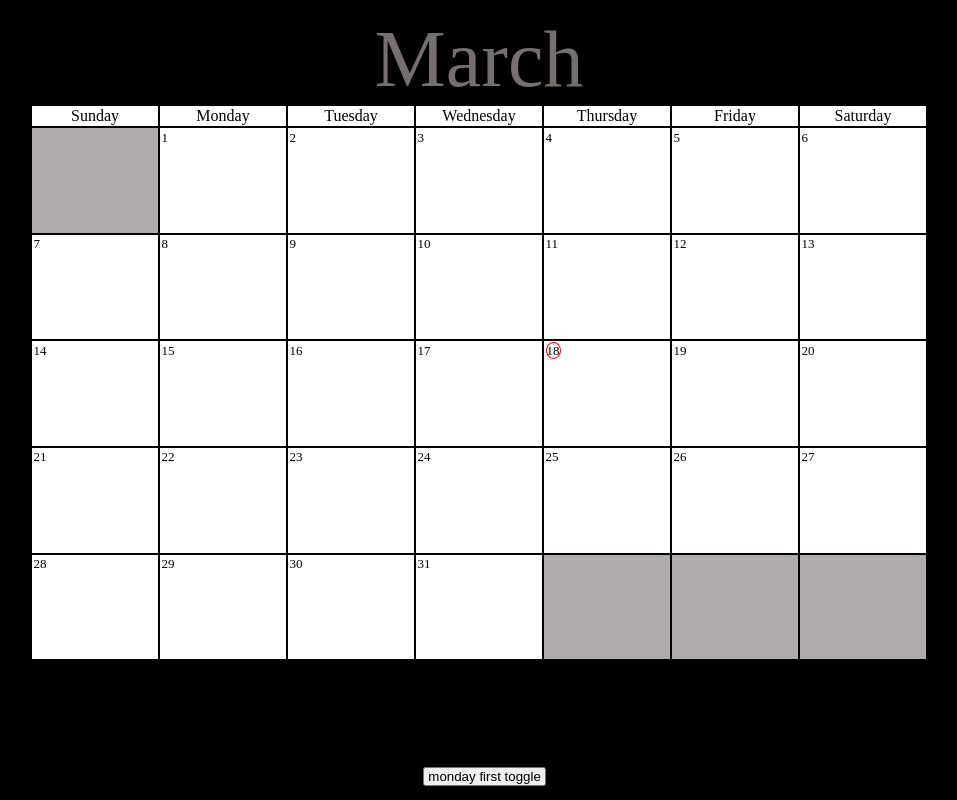
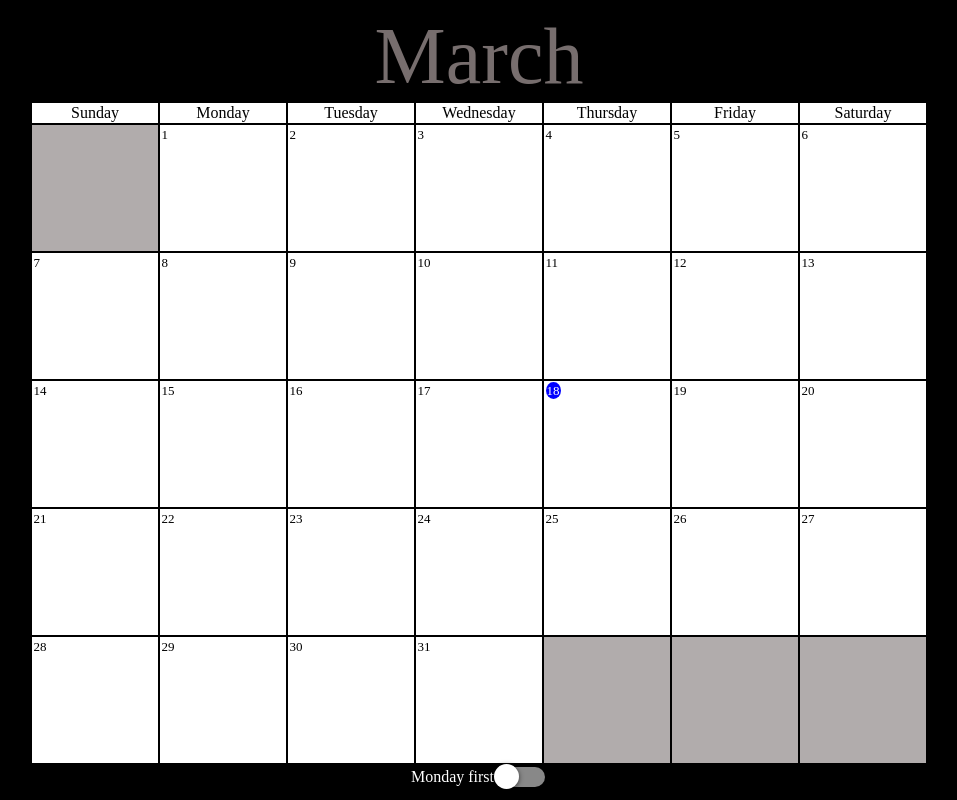
Before and after one commit to jason1985/calendar, a React (Create React App) app: page / in a window 1280 px wide. Shown: the whole page, without its empty margins (161-1118 px from the left). Built offline with nearby package versions, Linux system fonts and the light colour scheme.

Commit message:
added momentjs & refactored functions

```diff
--- a/package.json
+++ b/package.json
@@ -2,20 +2,26 @@
   "name": "calendar-react",
   "version": "0.1.0",
   "private": true,
+  "homepage": "https://jason1985.github.io/jasons-calendar",
   "dependencies": {
     "@testing-library/jest-dom": "^5.11.9",
     "@testing-library/react": "^11.2.5",
     "@testing-library/user-event": "^12.8.3",
+    "gh-pages": "^3.1.0",
+    "moment": "^2.29.1",
     "react": "^17.0.1",
     "react-contextmenu": "^2.14.0",
     "react-dom": "^17.0.1",
     "react-icons": "^4.2.0",
     "react-modal": "^3.12.1",
     "react-scripts": "4.0.3",
+    "react-switch": "^6.0.0",
     "uuid": "^8.3.2",
     "web-vitals": "^1.1.1"
   },
   "scripts": {
+    "predeploy": "npm run build",
+    "deploy": "gh-pages -d build",
     "start": "react-scripts start",
     "build": "react-scripts build",
     "test": "react-scripts test",
--- a/src/App.css
+++ b/src/App.css
@@ -1,17 +1,16 @@
 * {
   box-sizing: border-box;
   margin: 0;
-  padding:0;
+  padding: 0;
 }
 
-#root{
+#root {
   height: 100vh;
   /* background-image: linear-gradient(315deg, #7ee8fa 0%, #80ff72 74%); */
   background-color: black;
   display: flex;
   justify-content: center;
   align-items: center;
-
 }
 .fillerday {
   background-color: #b1acac;
@@ -39,13 +38,13 @@ align-items: center;
 }
 
 .task {
-  margin: .05rem;
-  padding-left: .2rem;
+  margin: 0.05rem;
+  padding-left: 0.2rem;
   font-size: small;
   overflow: hidden;
   text-overflow: ellipsis;
   white-space: nowrap;
-  cursor:default;
+  cursor: default;
   border-radius: 5px;
 }
 
@@ -60,14 +59,25 @@ align-items: center;
   width: 70vw;
   display: grid;
   grid-template-columns: repeat(7, 1fr);
+  grid-template-rows: repeat(5, 1fr);
+}
+
+.extra-row {
   grid-template-rows: repeat(6, 1fr);
 }
-.weekdays{
+
+.monday-switch {
+  display: flex;
+  align-items: center;
+  color: white;
+}
+
+.weekdays {
   width: 70vw;
   display: grid;
   grid-template-columns: repeat(7, 1fr);
   text-align: center;
-  font-size:medium;
+  font-size: medium;
 }
 .weekday {
   overflow: hidden;
@@ -81,13 +91,17 @@ align-items: center;
 }
 
 .today {
-  border: solid red 1.5px;
+  /* border: solid red 1.5px; */
+  color: white;
+  padding: 1px;
+  background-color: blue;
   border-radius: 50%;
 }
 
 .modal {
-  background-color: rgb(41,182,246);
-  box-shadow: rgba(0,0,0,0.19) 0px 10px 30px, rgba(0,0,0,0.23) 0px 6px 10px;
+  background-color: rgb(41, 182, 246);
+  box-shadow: rgba(0, 0, 0, 0.19) 0px 10px 30px,
+    rgba(0, 0, 0, 0.23) 0px 6px 10px;
   border-radius: 4%;
   height: 100px;
   width: 220px;
@@ -111,25 +125,19 @@ p {
 }
 
 input {
-  margin-left: .7rem;
+  margin-left: 0.7rem;
 }
 
-button{
-  padding: 0 .2rem;
-  margin-left: .7rem;
+button {
+  padding: 0 0.2rem;
+  margin-left: 0.7rem;
 }
-
-
-
-
-
-
 
 .react-contextmenu {
   background-color: rgb(143, 140, 140);
   /* background-clip: padding-box; */
-  border: 1px solid rgba(0,0,0,.15);
-  border-radius: .25rem;
+  border: 1px solid rgba(0, 0, 0, 0.15);
+  border-radius: 0.25rem;
   color: #373a3c;
   font-size: small;
   margin: 2px 0 0;
@@ -171,19 +179,19 @@ cursor: pointer;
 .react-contextmenu-item.react-contextmenu-item--disabled,
 .react-contextmenu-item.react-contextmenu-item--disabled:hover {
   background-color: transparent;
-  border-color: rgba(0,0,0,.15);
+  border-color: rgba(0, 0, 0, 0.15);
   color: #878a8c;
 }
 
 .react-contextmenu-item--divider {
-  border-bottom: 1px solid rgba(0,0,0,.15);
+  border-bottom: 1px solid rgba(0, 0, 0, 0.15);
   cursor: inherit;
   margin-bottom: 3px;
   padding: 2px 0;
 }
 .react-contextmenu-item--divider:hover {
   background-color: transparent;
-  border-color: rgba(0,0,0,.15);
+  border-color: rgba(0, 0, 0, 0.15);
 }
 
 .react-contextmenu-item.react-contextmenu-submenu {
@@ -193,8 +201,9 @@ padding: 0;
 .react-contextmenu-item.react-contextmenu-submenu > .react-contextmenu-item {
 }
 
-.react-contextmenu-item.react-contextmenu-submenu > .react-contextmenu-item:after {
-  content: "▶";
+.react-contextmenu-item.react-contextmenu-submenu
+  > .react-contextmenu-item:after {
+  content: '▶';
   display: inline-block;
   position: absolute;
   right: 7px;
@@ -205,7 +214,6 @@ padding: 0;
   display: block;
 }
 
-
 .colorContainer {
   display: flex;
   /* justify-content: space-between; */
@@ -213,13 +221,12 @@ padding: 0;
 }
 
 .circle {
-  margin:  1px;
+  margin: 1px;
   padding: 0;
   height: 14px;
   width: 14px;
   border-radius: 50%;
 }
-
 
 /* .blueCircle {
    background-color: rgb(41,182,246);
--- a/src/App.js
+++ b/src/App.js
@@ -1,7 +1,9 @@
 import './App.css'
 import { useState, useEffect } from 'react'
 import { v4 as uuidv4 } from 'uuid'
+import moment from 'moment'
 import Day from './components/Day'
+import Switch from 'react-switch'
 
 const sundayFirst = [
   'Sunday',
@@ -24,48 +26,23 @@ const mondayFirst = [
 ]
 
 function getCurrentMonth() {
-  const months = [
-    'January',
-    'February',
-    'March',
-    'April',
-    'May',
-    'June',
-    'July',
-    'August',
-    'September',
-    'October',
-    'November',
-    'December',
-  ]
-  let date = new Date()
-  let todaysMonth = new Date(date.getFullYear(), date.getMonth(), 1)
-
-  return months[todaysMonth.getMonth()]
+  return moment().format('MMMM')
 }
 
 //returns total number of days for the current month
 function getNumDaysOfCurrentMonth() {
-  let todaysDate = new Date()
-  let totalDays = new Date(
-    todaysDate.getFullYear(),
-    todaysDate.getMonth() + 1,
-    0
-  )
-  return totalDays.getDate()
+  console.log('num of days this month:')
+  console.log(moment().endOf('month').format('D'))
+  return parseInt(moment().endOf('month').format('D'))
 }
 
 function getTodaysDate() {
-  let todaysDate = new Date()
-  return todaysDate.getDate()
+  return parseInt(moment().format('D'))
 }
 
 //returns 0 for Sunday, 1 for Monday, etc...
 function getFirstDayOfCurrentMonth() {
-  let todaysDate = new Date()
-  let firstDay = new Date(todaysDate.getFullYear(), todaysDate.getMonth(), 1)
-
-  return firstDay.getDay()
+  return parseInt(moment().startOf('month').format('d'))
 }
 
 export default function App() {
@@ -80,9 +57,13 @@ export default function App() {
   const [meFiller, setmeFiller] = useState(0)
   const [monFirst, setMonFirst] = useState(false)
 
+  const [extraRow, setExtraRow] = useState(false)
+
   const [calendarInfo, setCalendarInfo] = useState({})
 
-  useEffect(() => {
+  //this might be better as an async call because it takes time to do
+  //causeds a small bug but seems ok now that I put getCalendar inside Mondaytoggle
+  const getCalendar = () => {
     //if calendarInfo is in storage update our cal
     //if not then create it
     if (localStorage.getItem('calendarInfo') === null) {
@@ -94,9 +75,15 @@ export default function App() {
       // console.log('got calendarInfo from local storage')
       // console.log(info)
     }
+  }
+
+  useEffect(() => {
+    getCalendar()
   }, [])
 
   useEffect(() => {
+    // getCalendar()
+
     let tempDates = []
     let numOfDays = getNumDaysOfCurrentMonth() + 1
     for (let i = 1; i < numOfDays; i++) {
@@ -114,9 +101,11 @@ export default function App() {
 
     if (daysUsed < 35) {
       fillAmt = 35 - daysUsed
+      setExtraRow(false)
     } else if (daysUsed < 42) {
       fillAmt = 42 - daysUsed
       // calendarElement.style.gridTemplateRows = 'repeat(6,1fr)'
+      setExtraRow(true)
     }
 
     let tempEndFiller = []
@@ -134,6 +123,7 @@ export default function App() {
   }, [meFiller, msFiller])
 
   const weekdayToggle = () => {
+    getCalendar()
     if (monFirst === true) {
       setmsFiller(0)
       setmeFiller(0)
@@ -164,7 +154,7 @@ export default function App() {
           </div>
         ))}
       </div>
-      <div className="month">
+      <div className={`month ${extraRow ? 'extra-row' : ''}`}>
         {startFiller.map((day) => (
           <div key={day} className="fillerday"></div>
         ))}
@@ -180,7 +170,23 @@ export default function App() {
           <div key={day} className="fillerday"></div>
         ))}
       </div>
-      <button onClick={weekdayToggle}>monday first toggle</button>
+      <div className="monday-switch">
+        <span>Monday first</span>
+        <Switch
+          onChange={weekdayToggle}
+          checked={monFirst}
+          className="react-switch"
+          onColor="#86d3ff"
+          onHandleColor="#2693e6"
+          handleDiameter={25}
+          uncheckedIcon={false}
+          checkedIcon={false}
+          boxShadow="0px 1px 5px rgba(0, 0, 0, 0.6)"
+          activeBoxShadow="0px 0px 1px 10px rgba(0, 0, 0, 0.2)"
+          height={20}
+          width={48}
+        />
+      </div>
     </div>
   )
 }
--- a/src/components/Day.js
+++ b/src/components/Day.js
@@ -12,6 +12,8 @@ const Day = ({ date, today, calendarinfo }) => {
   const [text, setText] = useState('')
   const [editId, setEditId] = useState('')
 
+  const [updated, setUpdated] = useState(false)
+
   const inputRef = useRef()
   const editInputRef = useRef()
 
@@ -20,8 +22,11 @@ const Day = ({ date, today, calendarinfo }) => {
   }, [])
 
   useEffect(() => {
-    updateStorage()
-  }, [items])
+    if (updated) {
+      updateStorage()
+      setUpdated(false)
+    }
+  }, [updated])
 
   useEffect(() => {
     if (modalOpen === true) {
@@ -61,12 +66,12 @@ const Day = ({ date, today, calendarinfo }) => {
       ...oldVal,
       { id: uuidv4(), icon: '', color: '#bae1ff', task: text },
     ])
-    // updateStorage()
+    setUpdated(true)
   }
 
   const removeTask = (id) => {
     setItems(items.filter((item) => item.id !== id))
-    // updateStorage()
+    setUpdated(true)
   }
 
   const changeColor = (id, color) => {
@@ -78,7 +83,7 @@ const Day = ({ date, today, calendarinfo }) => {
         return item
       })
     )
-    // updateStorage()
+    setUpdated(true)
   }
 
   const changeIcon = (id, icon) => {
@@ -90,7 +95,7 @@ const Day = ({ date, today, calendarinfo }) => {
         return item
       })
     )
-    // updateStorage()
+    setUpdated(true)
   }
 
   const editModalClose = () => {
@@ -105,7 +110,7 @@ const Day = ({ date, today, calendarinfo }) => {
         return item
       })
     )
-    // updateStorage()
+    setUpdated(true)
   }
 
   const handleEdit = (id, task) => {
@@ -121,7 +126,7 @@ const Day = ({ date, today, calendarinfo }) => {
       setItems(
         calendarinfo[date].map((item) => {
           return {
-            id: uuidv4(),
+            id: item.id,
             icon: item.icon,
             color: item.color,
             task: item.task,
@@ -132,12 +137,12 @@ const Day = ({ date, today, calendarinfo }) => {
   }
 
   const updateStorage = () => {
-    let arr = items.map((item) => {
-      return { icon: item.icon, color: item.color, task: item.task }
-    })
+    // let arr = items.map((item) => {
+    //   return { icon: item.icon, color: item.color, task: item.task }
+    // })
 
     let obj = JSON.parse(localStorage.getItem('calendarInfo'))
-    obj = { ...obj, [date]: arr }
+    obj = { ...obj, [date]: items }
 
     localStorage.setItem(`calendarInfo`, JSON.stringify(obj))
     // console.log('updated calendarInfo localstorage:')
@@ -178,7 +183,7 @@ const Day = ({ date, today, calendarinfo }) => {
       >
         <p>edit</p>
         <input
-          spellcheck="false"
+          spellCheck="false"
           ref={editInputRef}
           onKeyPress={handelKeyPress}
           onChange={(e) => setText(e.target.value)}
```
Also changed, not shown: 1 other file (tests, documents, lock files or other folders). Lines whose indentation alone changed are shown as unchanged.
